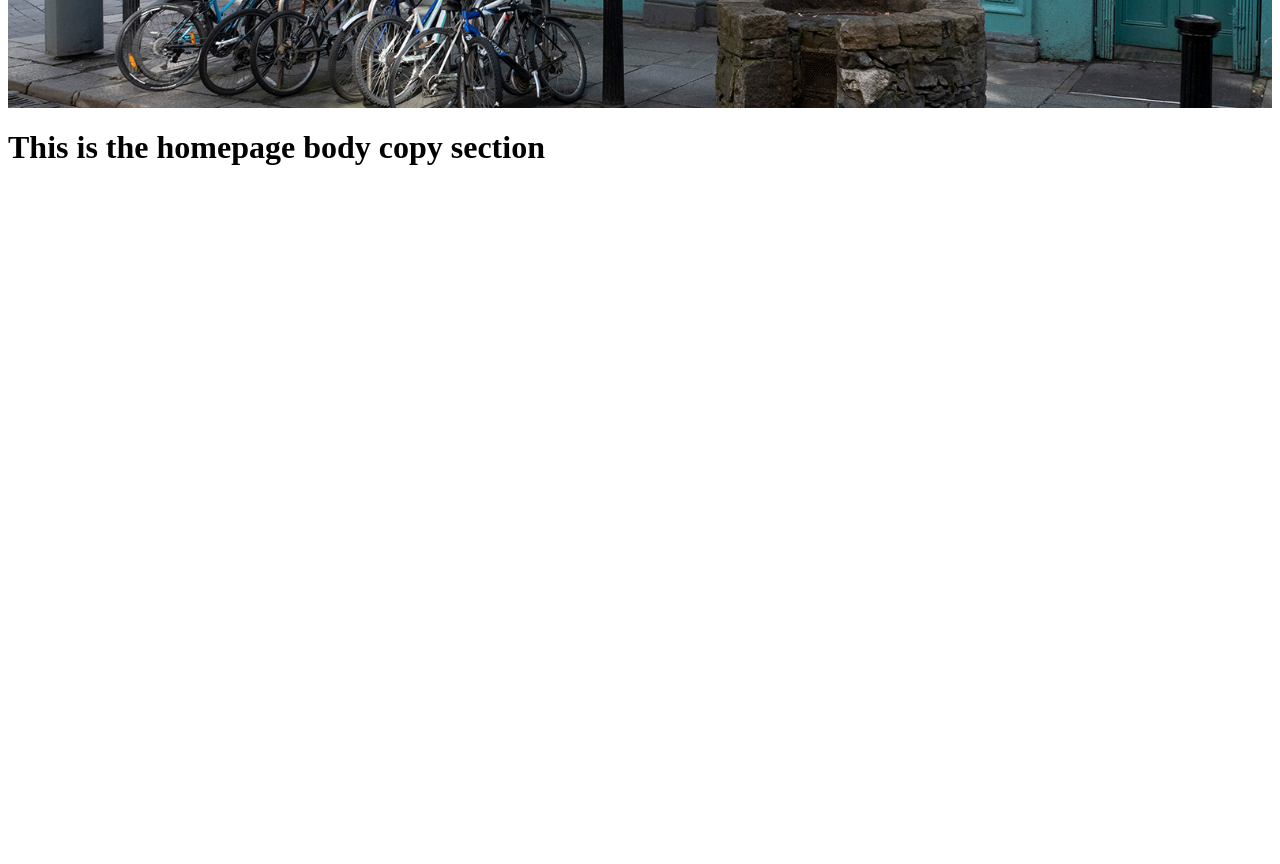
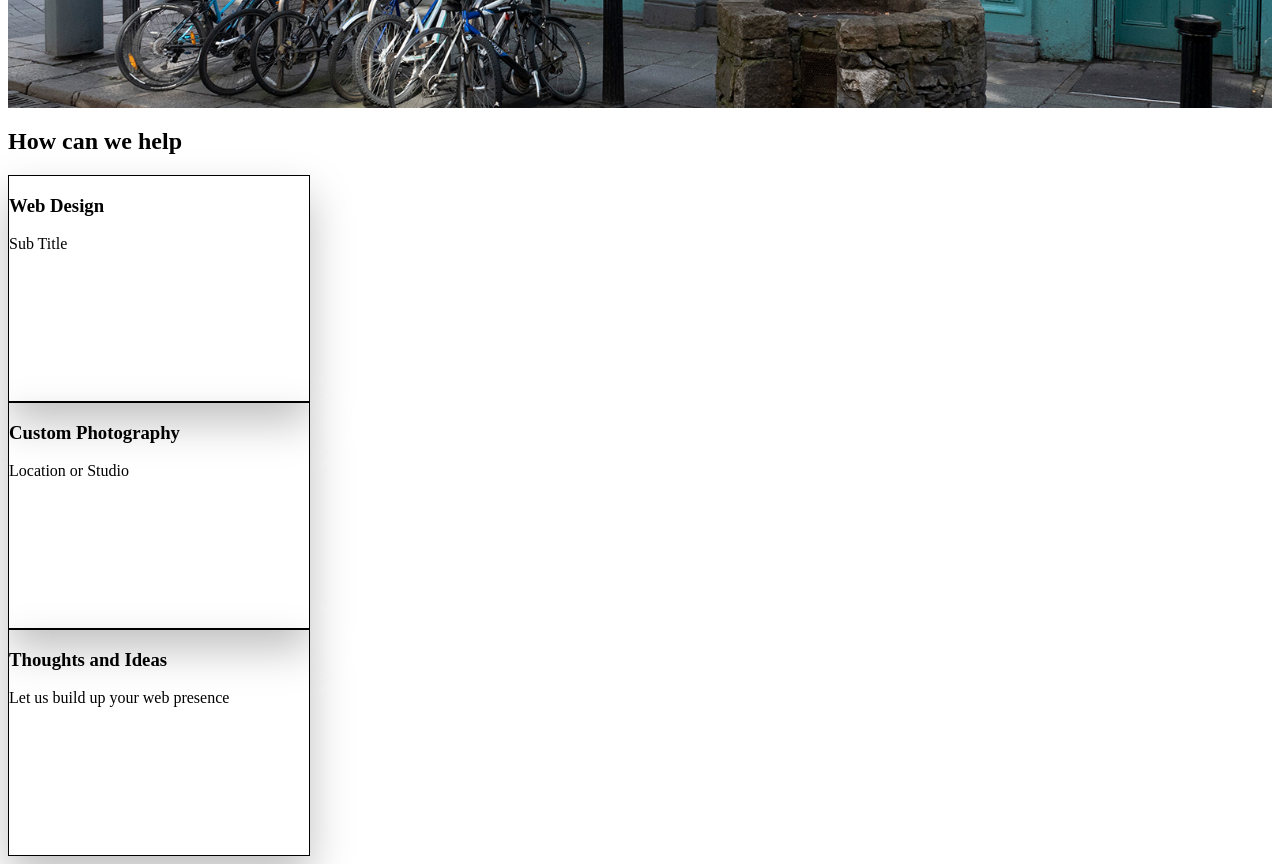
Before and after one commit to 007-jcs/jcsalter, a Gatsby site: page / in a window 1280 px wide. Shown: the part 380-1244 px from the top of the page. Before the commit the page ends 800 px from the top, so only its background shows below. Built offline with nearby package versions, Linux system fonts and the light colour scheme; Gatsby itself is replaced by a stand-in of ours.

Commit message:
cards added

```diff
--- /dev/null
+++ b/src/components/card.js
@@ -0,0 +1,10 @@
+ import React from 'react'
+ import * as cardStyles from "./card.module.css"
+
+const Card = props => (
+    <div className={cardStyles.Card}>
+        <h3>{props.title}</h3>
+        <p>{props.text}</p>
+    </div>
+)
+export default Card
--- /dev/null
+++ b/src/components/card.module.css
@@ -0,0 +1,7 @@
+.Card {
+    width: 300px;
+    height: 225px;
+    position: relative;
+    border: 1px solid #000;
+    box-shadow: 0 20px 40px rgba(0, 0, 0, .25);
+}
--- a/src/pages/index.js
+++ b/src/pages/index.js
@@ -1,11 +1,23 @@
 import React from 'react'
 import Layout from "../components/layout"
+import Card from "../components/card"
 
 
 const index = () => {
   return (
     <Layout>
-      <h1>This is the homepage body copy section</h1>
+      <div className="Cards">
+      <h2>How can we help</h2>
+      <Card
+        title="Web Design"
+        text="Sub Title" />
+        <Card
+        title="Custom Photography"
+        text="Location or Studio" />
+        <Card
+        title="Thoughts and Ideas"
+        text="Let us build up your web presence " />
+      </div>
     </Layout>
   )
 }
```
